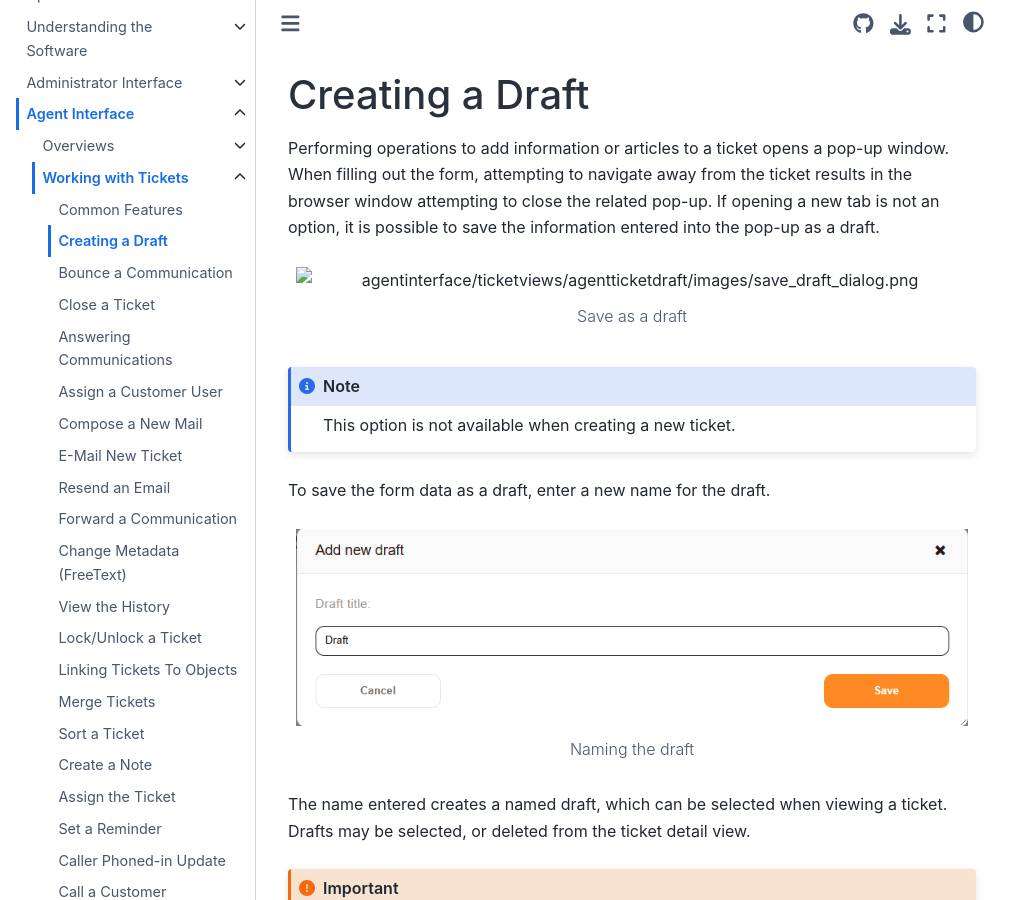
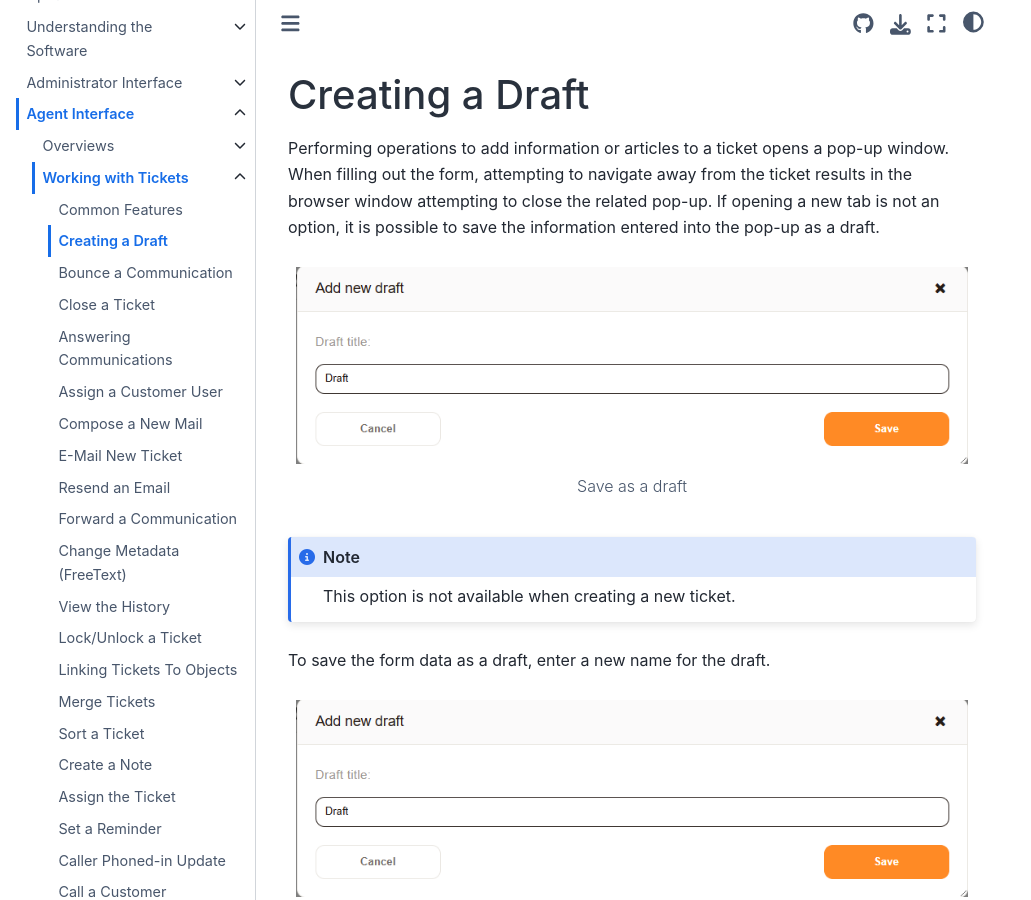
Before and after one commit to znuny/manual, a Sphinx documentation site: the page built from source/agentinterface/ticketviews/agentticketdraft/index.rst, in a window 1280 px wide and 900 px high. Shown: the whole window, without its empty margins (0-1031 px from the left). Built offline with Sphinx 7.4.7 and the Sphinx Book theme 1.1.4, drawn with Linux system fonts in a browser that asks for light colours.

````diff
--- a/source/admin/packagemanagement/index.rst
+++ b/source/admin/packagemanagement/index.rst
@@ -2,7 +2,7 @@ Installing Features
 ###################
 .. _PageNavigation admin_packagemanagement_index:
 
-Using the package manager you can install many new features in the form of packages. A package is an XML File with the ```.opm`` extension. The package manager has a configurable list of online repositories from which you can directly install the features. Alternatively, install packages by uploading the OPM directly in the front end. For larger multi-stage setups you can also install packages directly from another instance. This allows you to only install pre-approved and tested packages. The package manager also provides access via internet proxy with or without basic authentication, and uploading a package may also be prohibited. For more on creating packages and what the packaging system can do, read the :ref:`developer documentation. <PageNavigation developer_extending_index>`.
+Using the package manager you can install many new features in the form of packages. A package is an XML File with the ```.opm`` extension. The package manager has a configurable list of online repositories from which you can directly install the features. Alternatively, install packages by uploading the OPM directly in the front end. For larger multi-stage setups you can also install packages directly from another instance. This allows you to only install pre-approved and tested packages. The package manager also provides access via internet proxy with or without basic authentication, and uploading a package may also be prohibited. For more on creating packages and what the packaging system can do, read the `Znuny Developer Documentation <https://doc.znuny.org/developer/extending/index.html>`_.
 
 
 Package Manager
--- a/source/agentinterface/ticketviews/agentticketdraft/index.rst
+++ b/source/agentinterface/ticketviews/agentticketdraft/index.rst
@@ -5,7 +5,7 @@ Creating a Draft
 
 Performing operations to add information or articles to a ticket opens a pop-up window. When filling out the form, attempting to navigate away from the ticket results in the browser window attempting to close the related pop-up. If opening a new tab is not an option, it is possible to save the information entered into the pop-up as a draft.
 
-.. figure:: images/save_draft_dialog.png
+.. figure:: images/save_draft_dialog.PNG
 
     Save as a draft
 
@@ -40,13 +40,13 @@ The draft created can be applied by any user of the system, based on their permi
 
 Drafts can be edited, updated or a new draft can be created upon opening the current draft.
 
-.. figure:: images/draft_update_new_save.png
+.. figure:: images/draft_update_new_save.PNG
 
    Editing a draft
 
 If any changes have been made to the ticket in the meantime, this will be indicated in the notification area of the draft.
 
-.. figure:: images/draft_warning.png
+.. figure:: images/draft_warning.PNG
 
    Notification warning
 
--- a/source/annexes/navigation/index.rst
+++ b/source/annexes/navigation/index.rst
@@ -16,7 +16,7 @@ Use the following charts to find out how to navigate with the keyboard. The foll
 
 .. seealso::
 
-    Mozilla Web Developer information about `access keys <https://developer.mozilla.org/en-US/docs/Web/HTML/Global_attributes/accesskey>`_.
+    Mozilla Web Developer information about `access keys <https://developer.mozilla.org/en-US/docs/Web/HTML/Reference/Global_attributes/accesskey>`_.
 
 
 Agent interface
````
